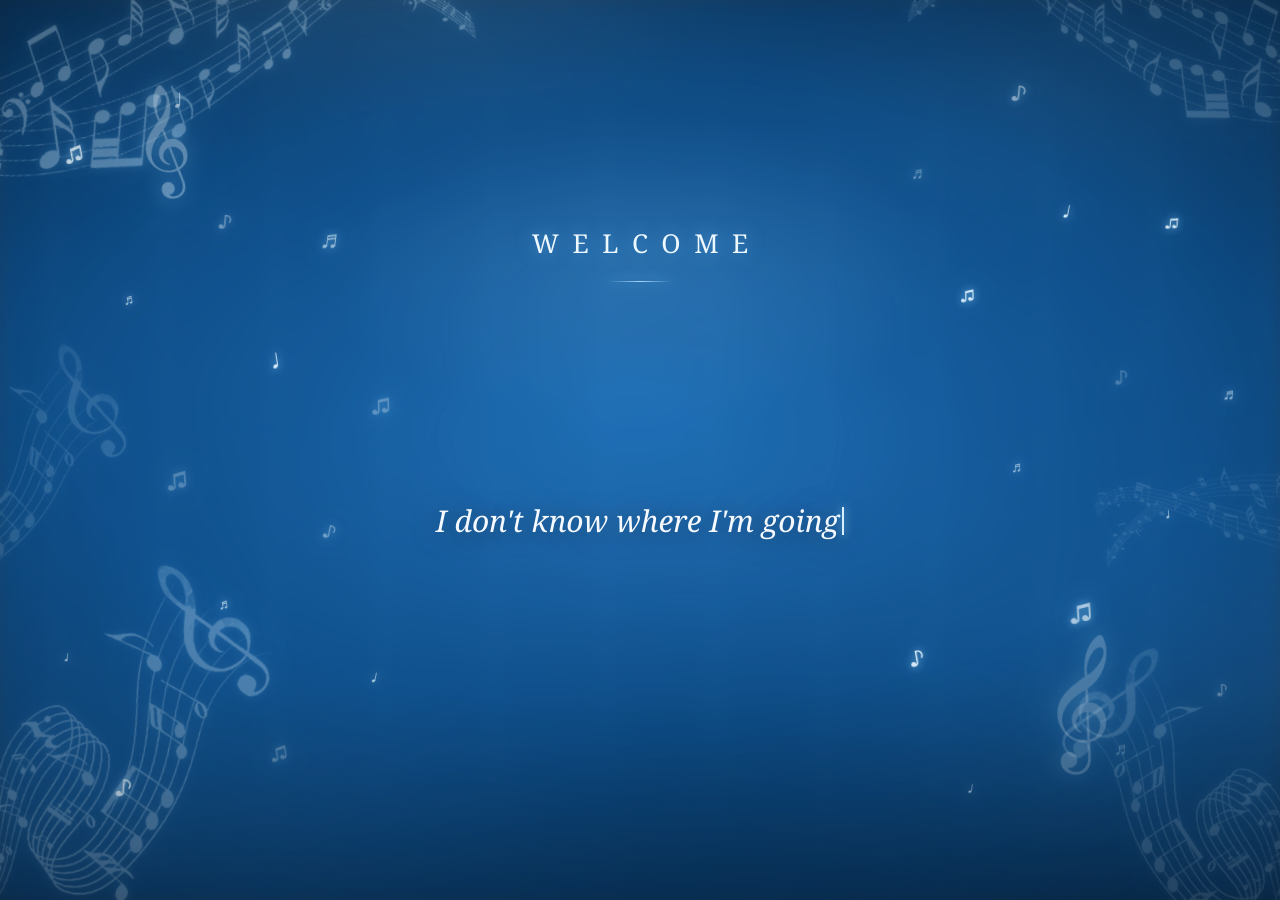
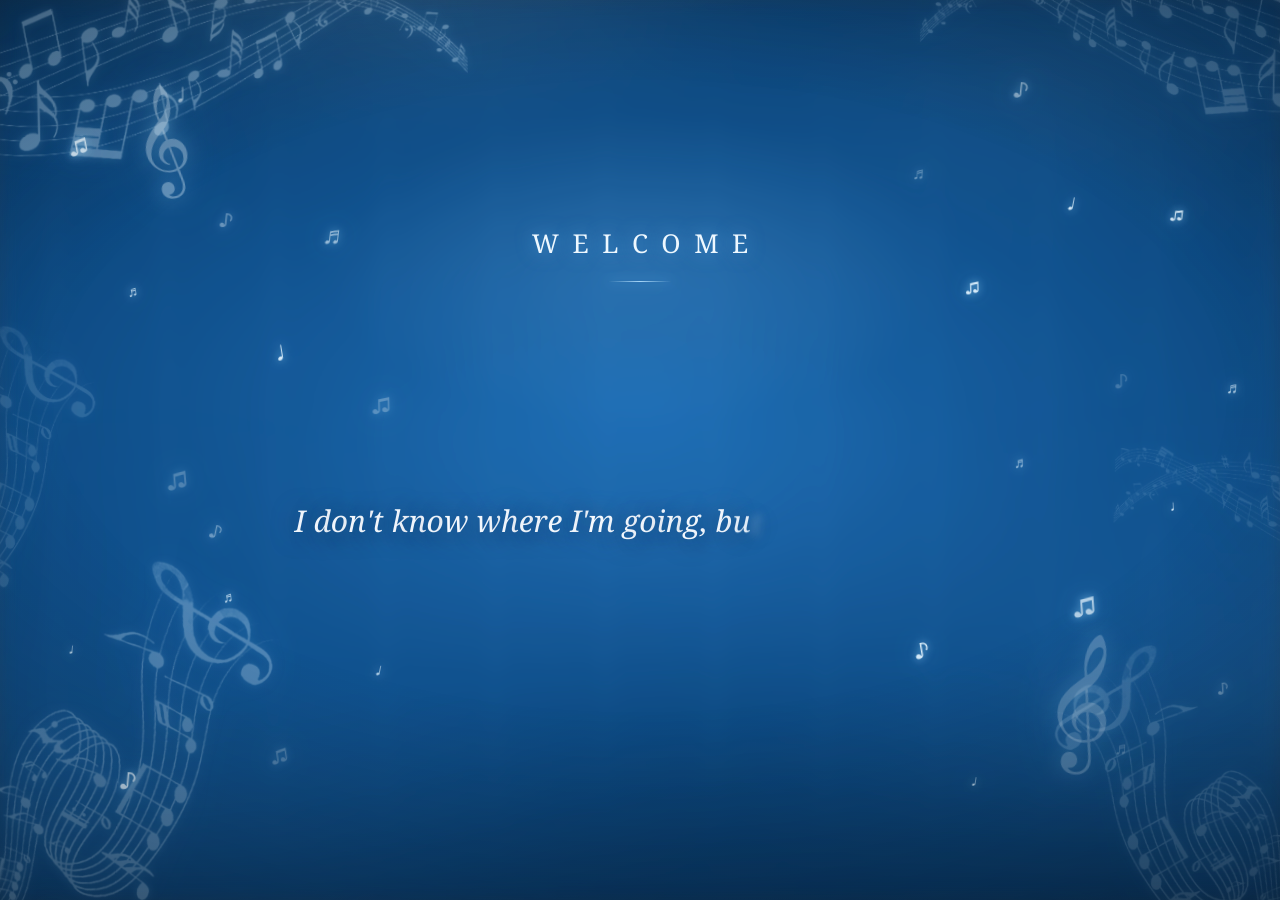
Before and after one commit to Changee25/changee25.github.io, a Jekyll site: the page built from index.html, in a window 1280 px wide. Built offline with Jekyll 4.4.1, drawn with Linux system fonts in a browser that asks for light colours.

Commit message:
Add files via upload

```diff
--- a/index.html
+++ b/index.html
@@ -95,15 +95,21 @@
     filter: drop-shadow(0 0 5px rgba(143, 214, 255, .5))
             drop-shadow(0 0 22px rgba(64, 150, 235, .38));
   }
-  .dec--1 { width: 46vw; left: -9vw;   top: -3vw;  rotate: -8deg;  opacity: .42; animation: flowA 26s ease-in-out infinite alternate; }
-  .dec--2 { width: 38vw; right: -9vw;  top: -4vw;  rotate: 6deg;   scale: -1 1; opacity: .26; animation: flowB 33s ease-in-out infinite alternate; }
-  .dec--3 { width: 26vw; left: -5vw;   bottom: -4vw; rotate: 6deg;  opacity: .34; animation: flowB 29s ease-in-out infinite alternate; }
-  .dec--4 { width: 22vw; right: -5vw;  bottom: -6vw; rotate: -5deg; scale: -1 1; opacity: .22; animation: flowA 35s ease-in-out infinite alternate; }
-  .dec--5 { width: 20vw; left: -11vw;  top: 36%;   rotate: 18deg;  opacity: .16; animation: flowA 38s ease-in-out infinite alternate; }
-  .dec--6 { width: 30vw; right: -16vw; top: 50%;   rotate: -12deg; scale: -1 1; opacity: .14; animation: flowB 41s ease-in-out infinite alternate; }
+  .dec--1 { width: 46vw; left: -9vw;   top: -3vw;  opacity: .42; animation: flowA 20s ease-in-out infinite alternate; }
+  .dec--2 { width: 38vw; right: -9vw;  top: -4vw;  scale: -1 1; opacity: .26; animation: flowB 35s ease-in-out infinite alternate; }
+  .dec--3 { width: 26vw; left: -5vw;   bottom: -4vw; opacity: .34; animation: flowB 23s ease-in-out infinite alternate; }
+  .dec--4 { width: 22vw; right: -5vw;  bottom: -6vw; scale: -1 1; opacity: .22; animation: flowA 32s ease-in-out infinite alternate; }
+  .dec--5 { width: 20vw; left: -11vw;  top: 36%;   opacity: .16; animation: flowA 26s ease-in-out infinite alternate; }
+  .dec--6 { width: 30vw; right: -16vw; top: 50%;   scale: -1 1; opacity: .14; animation: flowB 29s ease-in-out infinite alternate; }
 
-  @keyframes flowA { from { translate: 0 0; } to { translate: 3vw -2.2vh; } }
-  @keyframes flowB { from { translate: 0 0; } to { translate: -2.6vw 1.8vh; } }
+  @keyframes flowA {
+    from { translate: -1vw 0; rotate: -1.5deg; }
+    to   { translate: 3.5vw -2.4vh; rotate: 1.5deg; }
+  }
+  @keyframes flowB {
+    from { translate: 1vw 0; rotate: 1.5deg; }
+    to   { translate: -3.5vw 2.2vh; rotate: -1.5deg; }
+  }
 
   /* ===== 谱号 ===== */
   .clef {
@@ -131,12 +137,12 @@
     will-change: translate, opacity;
   }
   @keyframes drift {
-    0%, 100% { translate: 0 0; opacity: .3; }
-    50% { translate: 0 -20px; opacity: .95; }
+    0%, 100% { translate: 0 0; opacity: .28; }
+    50% { translate: 5px -28px; opacity: .95; }
   }
   @keyframes driftB {
-    0%, 100% { translate: 0 8px; opacity: .26; }
-    50% { translate: 8px -16px; opacity: .8; }
+    0%, 100% { translate: 0 12px; opacity: .22; }
+    50% { translate: 12px -24px; opacity: .86; }
   }
   @keyframes floaty {
     0%, 100% { translate: 0 0; }
@@ -178,7 +184,7 @@
     top: 55%;
     left: 50%;
     transform: translateX(-50%);
-    width: min(720px, 86vw);
+    width: min(760px, 88vw);
     margin: 0;
     text-align: center;
     font-family: Georgia, "Times New Roman", "Songti SC", serif;
@@ -189,6 +195,25 @@
     text-shadow: 0 0 26px rgba(110, 185, 255, .45), 0 2px 24px rgba(0, 20, 40, .7);
     min-height: 2em;
   }
+
+  .typed .w {
+    display: inline-block;
+    white-space: nowrap;
+  }
+
+  .typed .ch {
+    display: inline-block;
+    opacity: 0;
+    -webkit-filter: blur(6px);
+    filter: blur(6px);
+    animation: bloom 260ms cubic-bezier(.215, .61, .355, 1) forwards;
+  }
+
+  @keyframes bloom {
+    from { opacity: 0; filter: blur(6px); -webkit-filter: blur(6px); transform: translateY(3px); }
+    to   { opacity: 1; filter: blur(0);   -webkit-filter: blur(0);   transform: none; }
+  }
+
   .caret {
     display: inline-block;
     width: 2px;
@@ -197,6 +222,10 @@
     vertical-align: -.1em;
     background: #d7efff;
     box-shadow: 0 0 10px rgba(143, 214, 255, .95);
+    opacity: 0;
+  }
+  body.typed-done .caret {
+    opacity: 1;
     animation: blink 1.05s steps(1) infinite;
   }
   @keyframes blink { 0%, 49% { opacity: 1; } 50%, 100% { opacity: 0; } }
@@ -302,7 +331,7 @@
   <span class="note" style="left:21%; top:82%; font-size:18px; rotate:-9deg; animation-name:driftB; animation-duration:12.4s; animation-delay:-6.3s;">&#9835;</span>
   <span class="note" style="left:21%; top:40%; font-size:28px; rotate:-9deg; animation-name:drift; animation-duration:12.4s; animation-delay:-2.1s;">&#9833;</span>
   <span class="note" style="left:25%; top:26%; font-size:26px; rotate:7deg; animation-name:drift; animation-duration:13.3s; animation-delay:-5.3s;">&#9836;</span>
-  <span class="note" style="left:25%; top:58%; font-size:17px; rotate:12deg; animation-name:driftB; animation-duration:12.0s; animation-delay:-5.0s;">&#9834;</span>
+  <span class="note" style="left:16%; top:58%; font-size:17px; rotate:12deg; animation-name:driftB; animation-duration:12.0s; animation-delay:-5.0s;">&#9834;</span>
   <span class="note" style="left:29%; top:44%; font-size:20px; rotate:-1deg; animation-name:drift; animation-duration:11.8s; animation-delay:-8.3s;">&#9835;</span>
   <span class="note" style="left:29%; top:76%; font-size:18px; rotate:12deg; animation-name:drift; animation-duration:10.5s; animation-delay:-2.0s;">&#9833;</span>
   <span class="note" style="left:71%; top:18%; font-size:17px; rotate:3deg; animation-name:driftB; animation-duration:9.5s; animation-delay:-3.1s;">&#9836;</span>
```
Also changed, not shown: other parts of index.html (+40 -14 lines).
